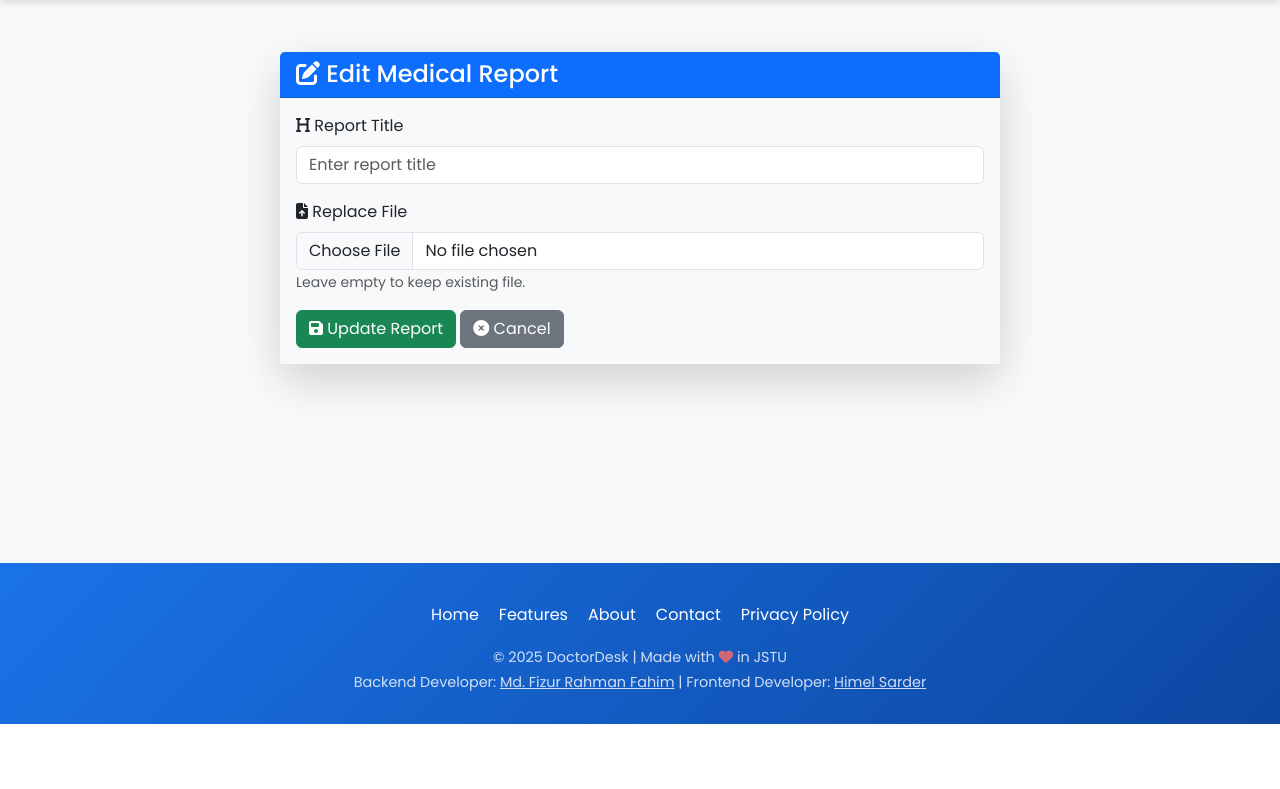
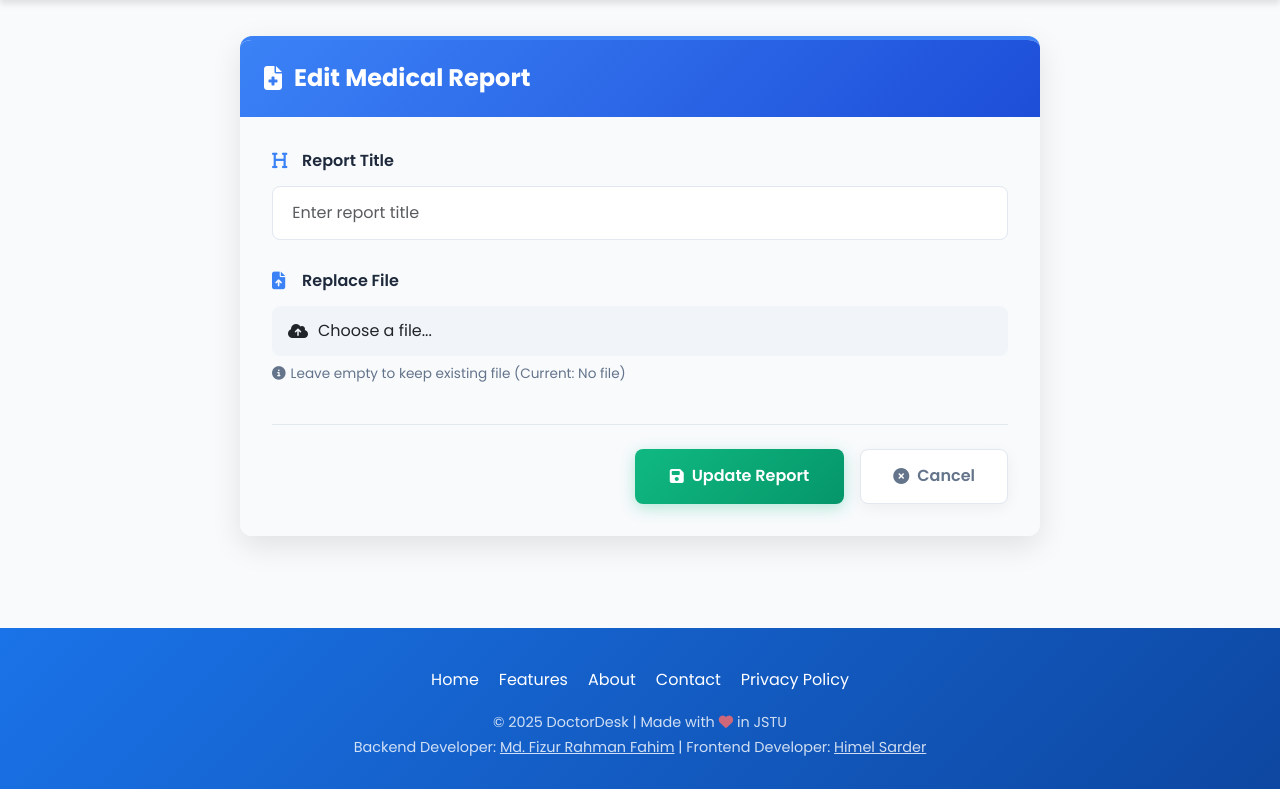
Before and after one commit to Fizur-Rahman-Fahim/Doctor-Desk, a Django app: template patients/templates/patients/edit_report.html in a window 1280 px wide. Shown: the part 76-865 px from the top of the page. Before the commit the page ends 800 px from the top, so only its background shows below. Run offline with Django 5.2, Linux system fonts and the light colour scheme; the template is opened without the code that fills it: values named after a table or form of the project are taken from there, others are empty; some libraries are stand-ins or nearby versions.

Commit message:
Update edit_report.html

```diff
--- a/patients/templates/patients/edit_report.html
+++ b/patients/templates/patients/edit_report.html
@@ -1,35 +1,269 @@
 {% extends 'base.html' %}
+{% load static %}
 {% load widget_tweaks %}
 
 {% block content %}
-  <div class="container mt-5">
-    <div class="row justify-content-center">
-      <div class="col-md-8">
-        <div class="card shadow-lg border-0">
-          <div class="card-header bg-primary text-white">
-            <h4 class="mb-0"><i class="fas fa-edit"></i> Edit Medical Report</h4>
+<style>
+  .report-edit-container {
+    max-width: 800px;
+    margin: 2rem auto;
+    animation: fadeIn 0.4s ease-out;
+  }
+
+  @keyframes fadeIn {
+    from { opacity: 0; transform: translateY(20px); }
+    to { opacity: 1; transform: translateY(0); }
+  }
+
+  .report-card {
+    border: none;
+    border-radius: 12px;
+    overflow: hidden;
+    box-shadow: 0 10px 30px rgba(0, 0, 0, 0.1);
+    border-top: 4px solid #3b82f6;
+  }
+
+  .report-header {
+    background: linear-gradient(135deg, #3b82f6 0%, #1d4ed8 100%);
+    padding: 1.5rem;
+    color: white;
+  }
+
+  .report-title {
+    font-weight: 700;
+    display: flex;
+    align-items: center;
+    gap: 12px;
+    margin: 0;
+  }
+
+  .report-icon {
+    font-size: 1.5rem;
+  }
+
+  .report-body {
+    padding: 2rem;
+    background-color: #f8fafc;
+  }
+
+  .form-group {
+    margin-bottom: 1.8rem;
+  }
+
+  .form-label {
+    font-weight: 600;
+    color: #1e293b;
+    margin-bottom: 0.8rem;
+    display: flex;
+    align-items: center;
+    gap: 10px;
+  }
+
+  .form-icon {
+    color: #3b82f6;
+    font-size: 1.1rem;
+    min-width: 20px;
+  }
+
+  .form-control {
+    border: 1px solid #e2e8f0;
+    border-radius: 8px;
+    padding: 0.9rem 1.2rem;
+    transition: all 0.3s ease;
+    background-color: white;
+  }
+
+  .form-control:focus {
+    border-color: #3b82f6;
+    box-shadow: 0 0 0 3px rgba(59, 130, 246, 0.1);
+  }
+
+  .file-input-wrapper {
+    position: relative;
+  }
+
+  .file-input-label {
+    display: flex;
+    align-items: center;
+    gap: 10px;
+    padding: 0.8rem 1rem;
+    background-color: #f1f5f9;
+    border-radius: 8px;
+    cursor: pointer;
+    transition: all 0.3s ease;
+  }
+
+  .file-input-label:hover {
+    background-color: #e2e8f0;
+  }
+
+  .file-input {
+    position: absolute;
+    opacity: 0;
+    width: 0.1px;
+    height: 0.1px;
+    overflow: hidden;
+  }
+
+  .file-name {
+    margin-top: 0.5rem;
+    font-size: 0.9rem;
+    color: #64748b;
+  }
+
+  .help-text {
+    font-size: 0.85rem;
+    color: #64748b;
+    margin-top: 0.5rem;
+    display: flex;
+    align-items: center;
+    gap: 5px;
+  }
+
+  .form-actions {
+    display: flex;
+    justify-content: flex-end;
+    gap: 1rem;
+    margin-top: 2.5rem;
+    padding-top: 1.5rem;
+    border-top: 1px solid #e2e8f0;
+  }
+
+  .btn-update {
+    background: linear-gradient(135deg, #10b981 0%, #059669 100%);
+    border: none;
+    padding: 0.9rem 2.2rem;
+    border-radius: 8px;
+    font-weight: 600;
+    color: white;
+    transition: all 0.3s ease;
+    box-shadow: 0 4px 15px rgba(16, 185, 129, 0.3);
+    display: flex;
+    align-items: center;
+    gap: 8px;
+  }
+
+  .btn-update:hover {
+    transform: translateY(-2px);
+    box-shadow: 0 6px 20px rgba(16, 185, 129, 0.4);
+  }
+
+  .btn-cancel {
+    background-color: white;
+    border: 1px solid #e2e8f0;
+    color: #64748b;
+    padding: 0.9rem 2rem;
+    border-radius: 8px;
+    font-weight: 600;
+    transition: all 0.3s ease;
+    box-shadow: 0 4px 15px rgba(0, 0, 0, 0.05);
+    display: flex;
+    align-items: center;
+    gap: 8px;
+  }
+
+  .btn-cancel:hover {
+    background-color: #f1f5f9;
+    transform: translateY(-2px);
+    box-shadow: 0 6px 20px rgba(0, 0, 0, 0.1);
+  }
+
+  @media (max-width: 768px) {
+    .report-body {
+      padding: 1.5rem;
+    }
+
+    .form-actions {
+      flex-direction: column;
+    }
+
+    .btn-update, .btn-cancel {
+      width: 100%;
+      justify-content: center;
+    }
+  }
+</style>
+
+<div class="report-edit-container">
+  <div class="report-card">
+    <div class="report-header">
+      <h4 class="report-title">
+        <i class="fas fa-file-medical report-icon"></i>
+        Edit Medical Report
+      </h4>
     </div>
-          <div class="card-body bg-light">
+    <div class="report-body">
       <form method="post" enctype="multipart/form-data">
         {% csrf_token %}
-              <!-- Render fields with better styling -->
-              <div class="mb-3">
-                <label for="title" class="form-label"><i class="fas fa-heading"></i> Report Title</label>
-                {{ form.title|add_class:'form-control bg-white' }}
+
+        <div class="form-group">
+          <label for="{{ form.title.id_for_label }}" class="form-label">
+            <i class="fas fa-heading form-icon"></i>
+            Report Title
+          </label>
+          {% render_field form.title class="form-control" %}
         </div>
 
-              <div class="mb-3">
-                <label for="file" class="form-label"><i class="fas fa-file-upload"></i> Replace File</label>
-                {{ form.file|add_class:'form-control bg-white' }}
-                <small class="form-text text-muted">Leave empty to keep existing file.</small>
+        <div class="form-group">
+          <label class="form-label">
+            <i class="fas fa-file-upload form-icon"></i>
+            Replace File
+          </label>
+          <div class="file-input-wrapper">
+            <label for="{{ form.file.id_for_label }}" class="file-input-label">
+              <i class="fas fa-cloud-upload-alt"></i>
+              <span id="file-label-text">Choose a file...</span>
+            </label>
+            {% render_field form.file class="file-input" id=form.file.id_for_label %}
+          </div>
+          <div class="help-text">
+            <i class="fas fa-info-circle"></i>
+            Leave empty to keep existing file (Current: {{ report.file.name|default:"No file" }})
+          </div>
         </div>
 
-              <button type="submit" class="btn btn-success"><i class="fas fa-save"></i> Update Report</button>
-              <a href="{% url 'patient_profile' report.patient.id %}" class="btn btn-secondary"><i class="fas fa-times-circle"></i> Cancel</a>
+        <div class="form-actions">
+          <button type="submit" class="btn btn-update">
+            <i class="fas fa-save"></i>
+            Update Report
+          </button>
+          <a href="{% url 'patient_profile' report.patient.id %}" class="btn btn-cancel">
+            <i class="fas fa-times-circle"></i>
+            Cancel
+          </a>
+        </div>
       </form>
     </div>
   </div>
 </div>
-    </div>
-  </div>
+
+<script>
+  document.addEventListener('DOMContentLoaded', function() {
+    // Add animation to form elements
+    const formGroups = document.querySelectorAll('.form-group');
+    formGroups.forEach((group, index) => {
+      group.style.opacity = '0';
+      group.style.transform = 'translateY(10px)';
+      setTimeout(() => {
+        group.style.transition = 'opacity 0.4s ease, transform 0.4s ease';
+        group.style.opacity = '1';
+        group.style.transform = 'translateY(0)';
+      }, 100 + (index * 100));
+    });
+
+    // File input display
+    const fileInput = document.getElementById('{{ form.file.id_for_label }}');
+    const fileLabelText = document.getElementById('file-label-text');
+
+    if (fileInput) {
+      fileInput.addEventListener('change', function() {
+        if (this.files && this.files[0]) {
+          fileLabelText.textContent = this.files[0].name;
+        } else {
+          fileLabelText.textContent = 'Choose a file...';
+        }
+      });
+    }
+  });
+</script>
 {% endblock %}
```
Lines whose indentation alone changed are shown as unchanged.
